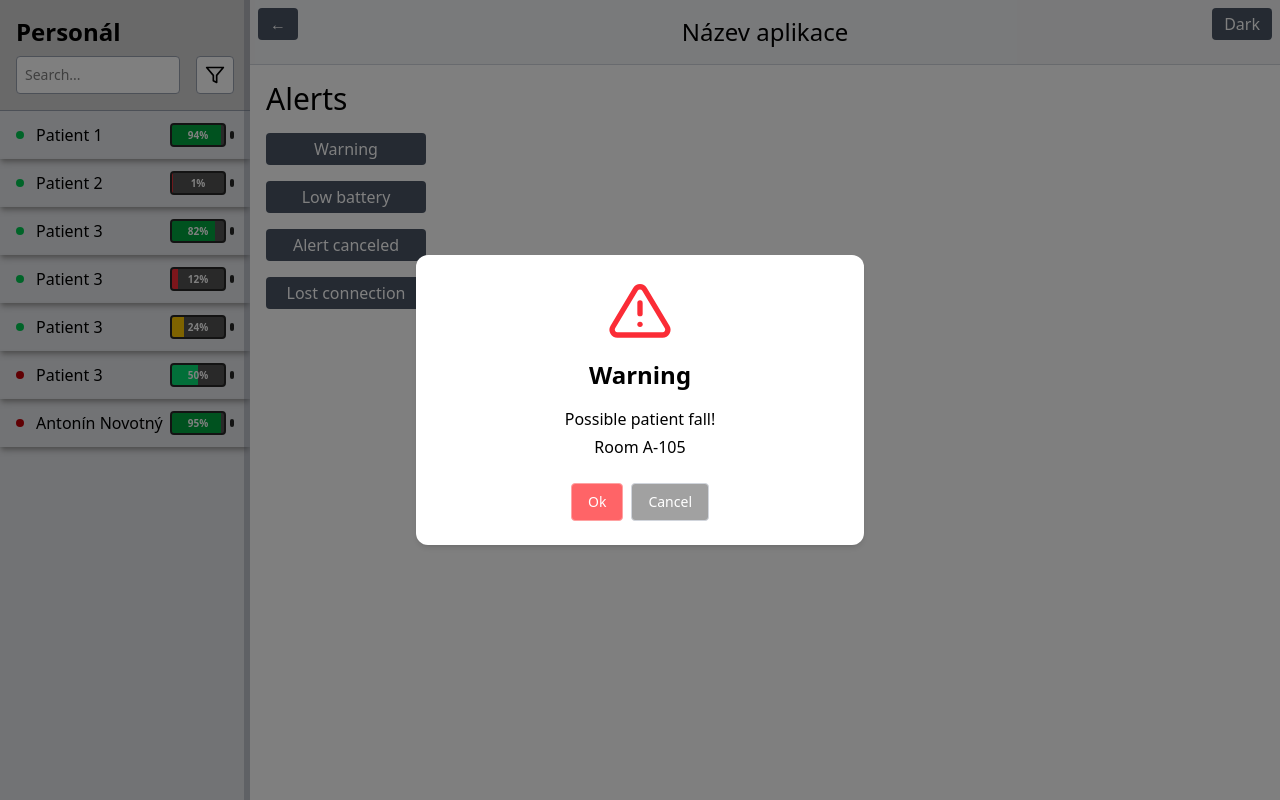
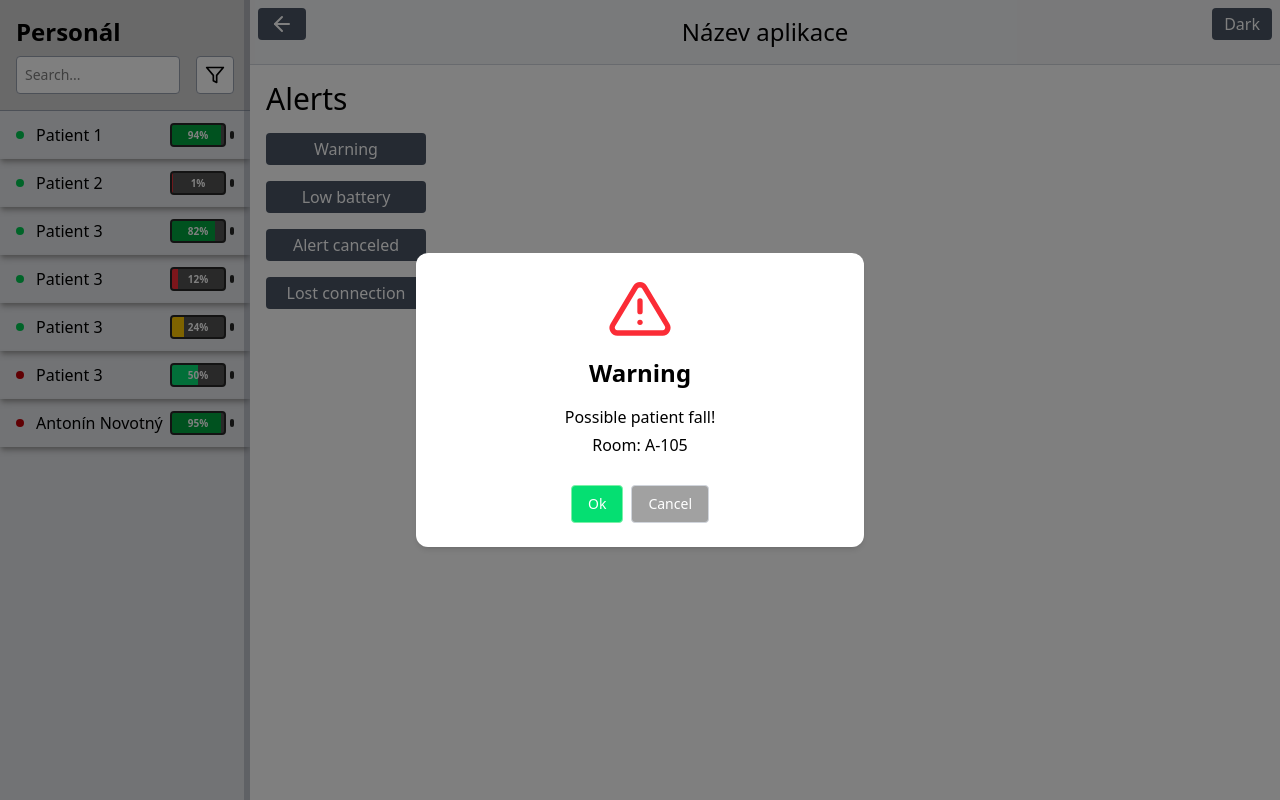
Before and after one commit to stopka007/IoT, a React (Vite) app in the folder apps/iot-app/: page / in a window 1280 px wide. Both pictures are taken after a click on the button "Warning". Built offline with nearby package versions, Linux system fonts and the light colour scheme.

Commit message:
improved arrow button

```diff
--- a/apps/iot-app/src/alerts/Alert.tsx
+++ b/apps/iot-app/src/alerts/Alert.tsx
@@ -5,6 +5,7 @@ interface AlertProps {
   title: string;
   message: string;
   room?: string;
+  pacient?: string;
 }
 
 const iconMap = {
@@ -36,7 +37,7 @@ const iconMap = {
       strokeWidth="2"
       strokeLinecap="round"
       strokeLinejoin="round"
-      className="text-yellow-400"
+      className="text-red-400"
       viewBox="0 0 24 24"
     >
       <rect x="2" y="7" width="18" height="10" rx="2" ry="2" />
@@ -70,7 +71,7 @@ const iconMap = {
       strokeWidth="2"
       strokeLinecap="round"
       strokeLinejoin="round"
-      className="text-purple-500"
+      className="text-blue-600"
       viewBox="0 0 24 24"
     >
       <path d="M16 8a6 6 0 0 0-8 0" />
@@ -81,7 +82,7 @@ const iconMap = {
   ),
 };
 
-const Alert: React.FC<AlertProps> = ({ type, title, message, room }) => {
+const Alert: React.FC<AlertProps> = ({ type, title, message, room, pacient }) => {
   const [isOpen, setIsOpen] = useState(false);
 
   return (
@@ -100,11 +101,12 @@ const Alert: React.FC<AlertProps> = ({ type, title, message, room }) => {
 
             <h3 className="text-2xl font-semibold mb-4">{title}</h3>
             <p className="mb-1">{message}</p>
-            {room && <p className="mb-6">Room {room}</p>}
-            <div className="flex justify-center gap-2">
+            {room && <p className="mb-1">Room: {room}</p>}
+            {pacient && <p className="mb-1">Pacient: {pacient}</p>}
+            <div className="flex justify-center mt-6 gap-2">
               <button
                 onClick={() => setIsOpen(false)}
-                className="px-4 py-2 text-sm bg-red-400 font-medium border border-red-300 hover:bg-red-500 rounded text-white transition ease-in-out hover:border-red-500 duration-300 hover:shadow-md"
+                className="px-4 py-2 text-sm bg-green-400 font-medium border border-green-300 hover:bg-green-500 rounded text-white transition ease-in-out hover:border-green-500 duration-300 hover:shadow-md"
               >
                 Ok
               </button>
--- a/apps/iot-app/src/functions/ThemeContext.tsx
+++ b/apps/iot-app/src/functions/ThemeContext.tsx
@@ -12,7 +12,6 @@ const ThemeContext = createContext<ThemeContextType | undefined>(undefined);
 export const ThemeProvider = ({ children }: { children: ReactNode }) => {
   const [theme, setTheme] = useState<Theme>("light");
 
-  // Načíst téma z localStorage při načtení
   useEffect(() => {
     const storedTheme = localStorage.getItem("theme") as Theme | null;
     if (storedTheme === "light" || storedTheme === "dark") {
--- a/apps/iot-app/src/main.tsx
+++ b/apps/iot-app/src/main.tsx
@@ -1,7 +1,6 @@
 import { StrictMode } from "react";
 import { createRoot } from "react-dom/client";
 
-import App from "./App.tsx";
 import { ThemeProvider } from "./functions/ThemeContext.tsx";
 import "./index.css";
 import MainPage from "./pages/MainPage/MainPage.tsx";
--- a/apps/iot-app/src/pages/MainPage/MainPage.tsx
+++ b/apps/iot-app/src/pages/MainPage/MainPage.tsx
@@ -27,7 +27,39 @@ export default function MainPage() {
           onClick={() => setIsSidebarOpen(prev => !prev)}
           className="absolute left-2 top-2 z-10 bg-gray-600 text-white px-3 py-1 rounded hover:bg-gray-800 hover:shadow-xs hover:shadow-gray-600/50 transition"
         >
-          {isSidebarOpen ? "←" : "→"}
+          {isSidebarOpen ? (
+            <svg
+              xmlns="http://www.w3.org/2000/svg"
+              width="24"
+              height="24"
+              viewBox="0 0 24 24"
+              fill="none"
+              stroke="currentColor"
+              stroke-width="2"
+              stroke-linecap="round"
+              stroke-linejoin="round"
+              className="feather feather-arrow-left"
+            >
+              <line x1="19" y1="12" x2="5" y2="12"></line>
+              <polyline points="12 19 5 12 12 5"></polyline>
+            </svg>
+          ) : (
+            <svg
+              xmlns="http://www.w3.org/2000/svg"
+              width="24"
+              height="24"
+              viewBox="0 0 24 24"
+              fill="none"
+              stroke="currentColor"
+              stroke-width="2"
+              stroke-linecap="round"
+              stroke-linejoin="round"
+              className="feather feather-arrow-right"
+            >
+              <line x1="5" y1="12" x2="19" y2="12"></line>
+              <polyline points="12 5 19 12 12 19"></polyline>
+            </svg>
+          )}
         </button>
 
         <button
@@ -55,6 +87,8 @@ export default function MainPage() {
             type="lost-connection"
             title="Lost connection"
             message="Device disconnected from network"
+            room="A-006"
+            pacient="antonín komárek"
           />
         </div>
       </main>
```
